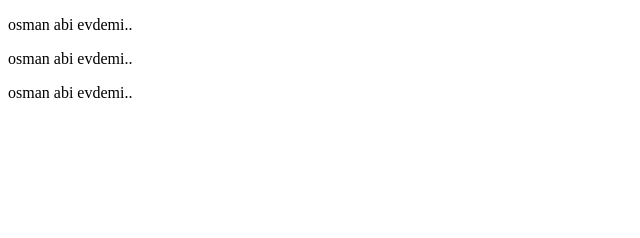
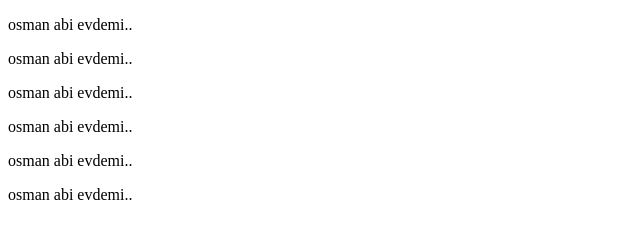
Before and after one commit to ozkandanaci/RentACarApp, a plain HTML site: page index.html in a window 1280 px wide. Shown: the whole page, without its empty margins (0-640 px from the left). Drawn offline with Linux system fonts and the light colour scheme.

Commit message:
test up1

```diff
--- a/index.html
+++ b/index.html
@@ -10,5 +10,8 @@
    <p>osman abi evdemi..</p>
    <p>osman abi evdemi..</p>
    <p>osman abi evdemi..</p>
+   <p>osman abi evdemi..</p>
+   <p>osman abi evdemi..</p>
+   <p>osman abi evdemi..</p>
 </body>
 </html>
```
